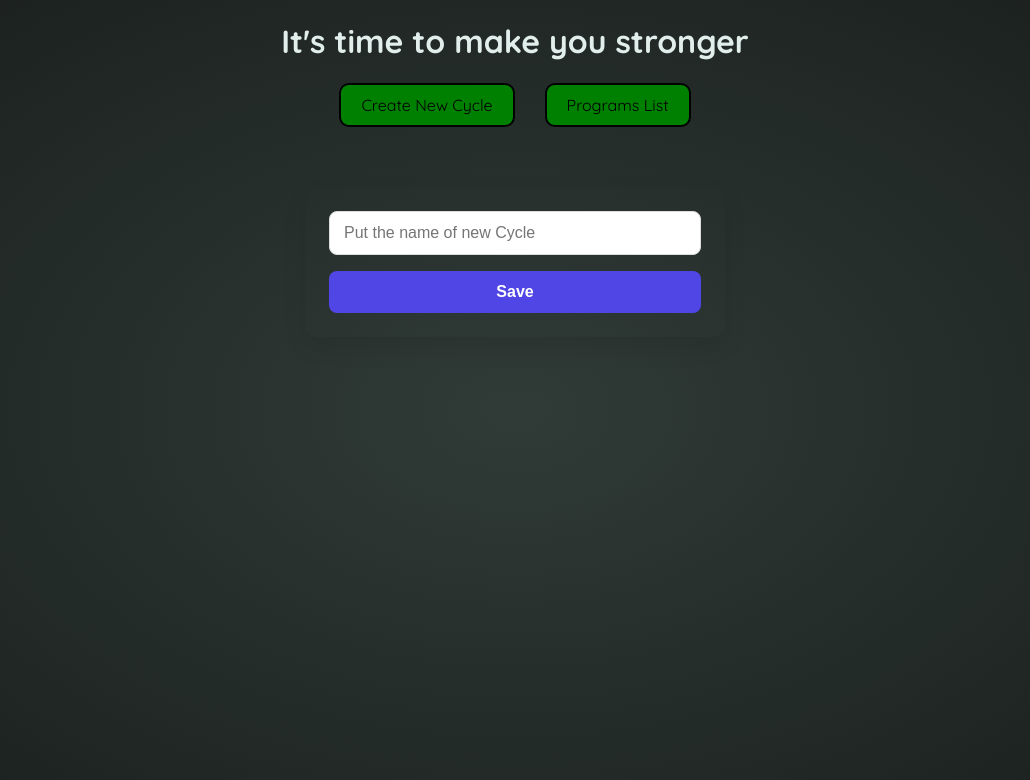
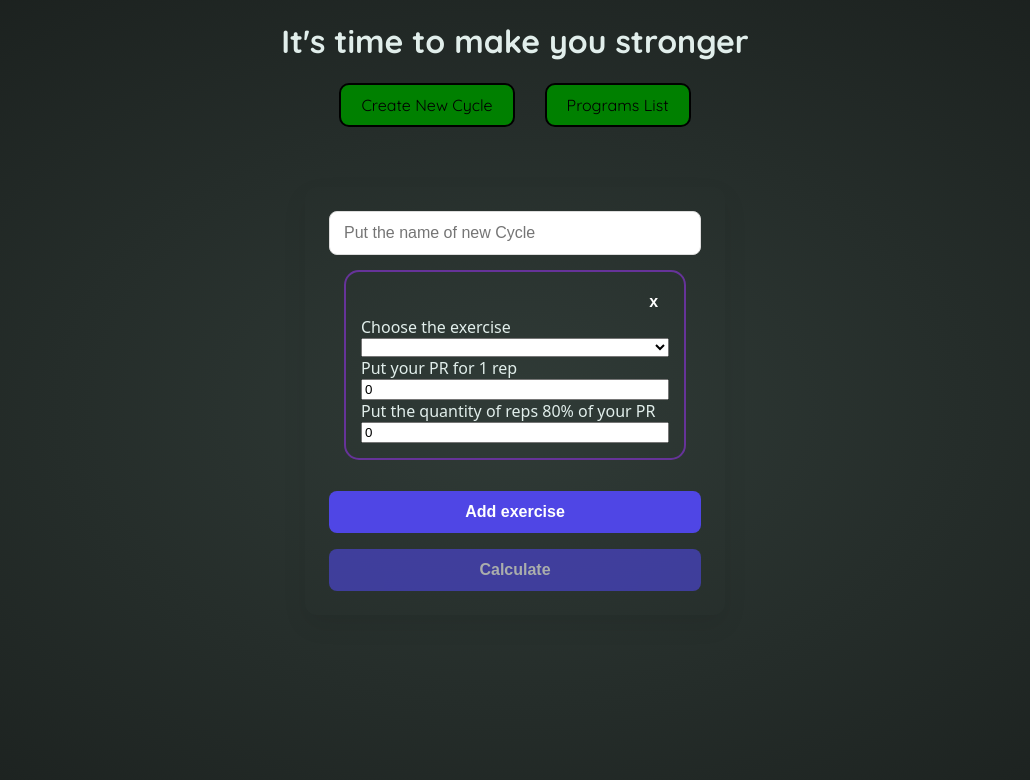
Before and after one commit to dmytro-avramenko94/strength-cycle-calculator, an Angular app: page /create in a window 1280 px wide. Shown: the top 780 px of the page, without its empty margins (125-1155 px from the left). Built offline with nearby package versions, Linux system fonts and the light colour scheme.

Commit message:
KAN-6 (full form was reworked, also task from KAN-5)

```diff
--- a/src/app/create-cycle/create-cycle.component.css
+++ b/src/app/create-cycle/create-cycle.component.css
@@ -61,3 +61,25 @@ button:disabled {
   font-weight: 500;
   text-align: center;
 }
+
+.exercise-inputs-container {
+  border: 2px solid rebeccapurple;
+  border-radius: 15px;
+  margin: 15px;
+  padding: 15px;
+}
+
+.input-container {
+  display: flex;
+  flex-direction: column;
+}
+
+.delete-exercise-btn {
+  display: flex;
+  justify-self: self-end;
+  justify-content: center;
+  margin-top: 1px;
+  width: 10%;
+  padding: 5px;
+  background-color: transparent;
+}
--- a/src/app/create-cycle/create-cycle.component.html
+++ b/src/app/create-cycle/create-cycle.component.html
@@ -1,5 +1,5 @@
 <div class="form-container">
-  <form [formGroup]="programInputForm" (ngSubmit)="save()">
+  <form [formGroup]="programInputForm" (ngSubmit)="onCalculate()">
 
     <div class="program-name" *ngIf="savedProgramName">
         {{ savedProgramName }}
@@ -11,19 +11,48 @@
       placeholder="Put the name of new Cycle"
     />
 
-
-    <button type="button" (click)="save()" [disabled]="disabledButton">
-        Save
-    </button>
-
-    <div *ngIf="programName.touched && programName.invalid && !savedProgramName" class="error">
+    <div
+      *ngIf="
+      programInputForm.controls.programName.touched &&
+      programInputForm.controls.programName.invalid &&
+      !savedProgramName"
+      class="error">
       Program name is required
     </div>
-    <!-- I changed the code. Now the button is always showed, disabled only when
-     the button is clicked and the form is invalid. But I got new bug: if the form
-     is invalid and the button clicked, button stay disabled anyway (even if I put some text
-     inside the input). -->
 
+    <div class="exercises-container" formArrayName="exercises">
+      @for (exercise of programInputForm.controls.exercises.controls; track exerciseIndex;
+      let exerciseIndex = $index) {
+        <div class="exercise-inputs-container" [formGroupName]="exerciseIndex">
+              <button class="delete-exercise-btn" (click)="onRemoveExercise(exerciseIndex)">x</button>
+              <div class="exercise-PR-input input-container">
+                <label for="exercise-name">Choose the exercise</label>
+                <select name="exercise-name" formControlName="exerciseName">
+                  <option>Deadlift</option>
+                  <option>Bench press</option>
+                  <option>Squats</option>
+                  <option>Pull-ups</option>
+                  <option>OHP</option>
+                </select>
+              </div>
+              <div class="exercise-PR-input input-container">
+                <label for="exercise-pr">Put your PR for 1 rep</label>
+                <input name="exercise-pr" type="number" formControlName="exercisePr" />
+              </div>
+              <div class="exercise-qty80-input input-container">
+                <label for="exercise-qty80">Put the quantity of reps 80% of your PR</label>
+                <input name="exercise-qty80" type="number" formControlName="exerciseQty80" />
+              </div>
+            </div>
+      }
+    </div>
+
+    <button type="button" (click)="onAddExercise()">Add exercise</button>
+
+    <button type="button" (click)="onCalculate()"
+    [disabled]="programInputForm.controls.programName.invalid && !savedProgramName">
+        Calculate
+    </button>
   </form>
 
 
--- a/src/app/create-cycle/create-cycle.component.ts
+++ b/src/app/create-cycle/create-cycle.component.ts
@@ -1,6 +1,17 @@
-import { Component } from '@angular/core';
-import { FormGroup, FormControl, ReactiveFormsModule, Validators } from '@angular/forms';
+import { Component, inject } from '@angular/core';
+import { FormGroup, FormControl, FormArray, ReactiveFormsModule, Validators, NonNullableFormBuilder } from '@angular/forms';
 import { NgIf } from '@angular/common';
+
+type FormExercise = FormGroup<{
+  exerciseName: FormControl<string>
+  exercisePr: FormControl<number>
+  exerciseQty80: FormControl<number>
+}>
+
+type inputForm = FormGroup<{
+  programName: FormControl<string>
+  exercises: FormArray<FormExercise>
+}>
 
 
 @Component({
@@ -11,29 +22,67 @@ import { NgIf } from '@angular/common';
   styleUrl: './create-cycle.component.css'
 })
 export class CreateCycleComponent {
-  programInputForm = new FormGroup({
-    programName: new FormControl('', Validators.required),
+
+  fb = inject(NonNullableFormBuilder)
+
+  programInputForm: inputForm = this.fb.group({
+    programName: this.fb.control('', {validators: [Validators.required]}),
+    exercises: this.fb.array<FormExercise>([this.generateExercise()])
   })
 
   savedProgramName: string | null = null
 
-  disabledButton: boolean = false
+  onCalculate() {
+    if(this.programInputForm.controls.programName.invalid) return
 
-  get programName() {
-    return this.programInputForm.get('programName') as FormControl
+    this.savedProgramName = this.programInputForm.controls.programName.value
+
+    console.log(this.programInputForm.getRawValue());
+    this.programInputForm.controls.programName.reset()
   }
 
-  save() {
-    if (this.programName.invalid) {
-      this.disabledButton = true
-      return
-    } else {
-      this.disabledButton = false
-      this.savedProgramName = this.programName.value
-      this.programName.reset()
-    }
+  generateExercise(): FormExercise {
+    return this.fb.group({
+      exerciseName: '',
+      exercisePr: 0,
+      exerciseQty80: 0
+    })
+  }
+
+  onAddExercise(): void {
+    this.programInputForm.controls.exercises.push(this.generateExercise())
+  }
+
+  onRemoveExercise(exerciseIndex: number) {
+    this.programInputForm.controls.exercises.removeAt(exerciseIndex)
+  }
 
 
-  }
+  // programInputForm = new FormGroup({
+  //   programName: new FormControl('', Validators.required),
+  //   // exercises: new FormArray<FormExercise>([this.onAddExercise()])
+  // })
 
+  // savedProgramName: string | null = null
+
+  // disabledButton: boolean = false
+
+  // get programName() {
+  //   return this.programInputForm.get('programName') as FormControl
+  // }
+
+  // onCalculate() {
+  //   if (this.programName.invalid) {
+  //     this.disabledButton = true
+  //     return
+  //   } else {
+  //     this.disabledButton = false
+  //     this.savedProgramName = this.programName.value
+  //     this.programName.reset()
+  //   }
+  // }
+
+  // onSubmit() {
+  //   console.log(this.programInputForm.getRawValue());
+  // }
 }
```
